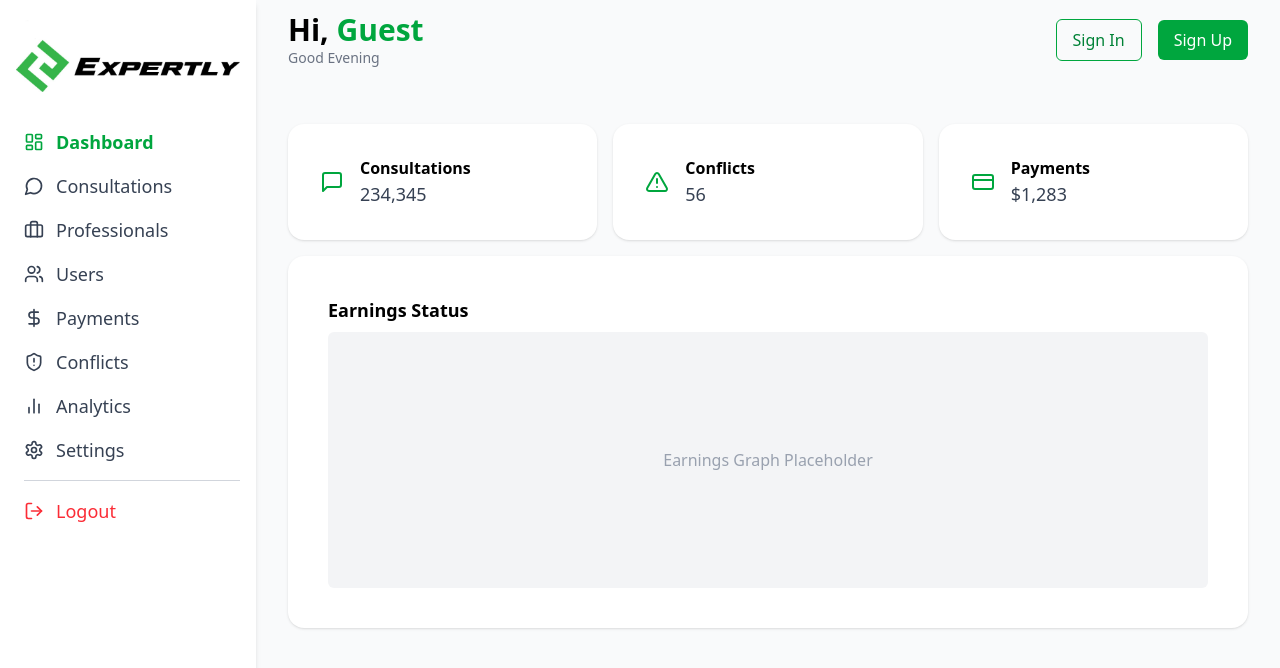
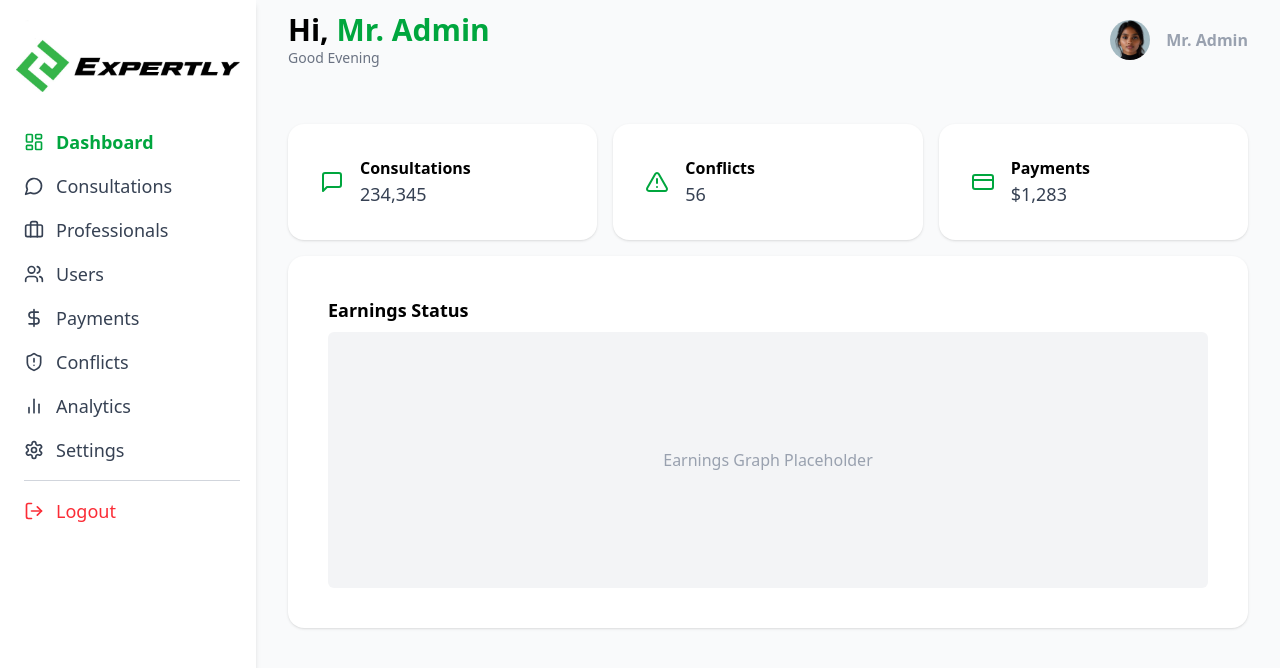
Before and after one commit to nati-badi/ADMIN-EXPERTLY, a React (Vite) app: page /dashboard in a window 1280 px wide. Shown: the top 668 px of the page. Built offline with nearby package versions, Linux system fonts and the light colour scheme.

Commit message:
feat(auth): added a context for authuntication

```diff
--- a/src/App.jsx
+++ b/src/App.jsx
@@ -1,23 +1,18 @@
+// App.jsx
 import { useState } from "react";
 import { useRoutes } from "react-router-dom";
 import routes from "./routes";
+import { AuthContext } from "./context/AuthContext";
 
 function App() {
-  const [isSignedIn, setIsSignedIn] = useState(false);
+  const [isSignedIn, setIsSignedIn] = useState(true);
+  const routeElements = useRoutes(routes(isSignedIn));
 
-  const routeElements = useRoutes(
-    routes.map((route) => {
-      if (route.element && route.element.type?.name === "AdminLayout") {
-        return {
-          ...route,
-          element: <route.element.type isSignedIn={isSignedIn} />,
-        };
-      }
-      return route;
-    })
+  return (
+    <AuthContext.Provider value={{ isSignedIn, setIsSignedIn }}>
+      {routeElements}
+    </AuthContext.Provider>
   );
-
-  return routeElements;
 }
 
 export default App;
--- a/src/components/layout/AdminLayout.jsx
+++ b/src/components/layout/AdminLayout.jsx
@@ -3,16 +3,16 @@ import Sidebar from "./Sidebar";
 import Header from "./Header";
 import { Outlet } from "react-router-dom";
 
-export default function AdminLayout({ isSignedIn }) {
+export default function AdminLayout() {
   return (
     <div className="min-h-screen bg-gray-50 flex">
       {/* Sidebar */}
-      <Sidebar isSignedIn={isSignedIn} />
+      <Sidebar />
 
       {/* Main Content Wrapper */}
       <div className="flex-1 flex flex-col">
         {/* Header */}
-        <Header isSignedIn={isSignedIn} />
+        <Header />
 
         {/* Main Page Content */}
         <main className="p-8 flex-1">
--- a/src/components/layout/Header.jsx
+++ b/src/components/layout/Header.jsx
@@ -1,6 +1,9 @@
 import React from "react";
+import { useAuth } from "../../context/AuthContext";
 
-export default function Header({ isSignedIn }) {
+export default function Header() {
+  const { isSignedIn } = useAuth();
+
   return (
     <header className="flex justify-between items-center mb-6 mx-8 mt-3">
       <div>
@@ -20,7 +23,7 @@ export default function Header({ isSignedIn }) {
               alt="Profile"
               className="w-10 h-10 rounded-full object-cover"
             />
-            <span>Mr. Admin</span>
+            <span className="text-gray-400 font-bold">Mr. Admin</span>
           </>
         ) : (
           <div className="space-x-4">
--- a/src/components/layout/Sidebar.jsx
+++ b/src/components/layout/Sidebar.jsx
@@ -10,8 +10,11 @@ import {
   LogOut,
 } from "lucide-react";
 import { NavLink } from "react-router-dom";
+import { useAuth } from "../../context/AuthContext";
 
-export default function Sidebar({ isSignedIn }) {
+export default function Sidebar() {
+  const { isSignedIn } = useAuth();
+
   return (
     <aside className="w-64 bg-white shadow-md p-4">
       <img
@@ -118,7 +121,7 @@ export default function Sidebar({ isSignedIn }) {
 
         <hr className="border-t border-gray-300 my-4" />
 
-        {!isSignedIn ? (
+        {isSignedIn ? (
           <button className="flex items-center space-x-3 text-red-500 hover:text-red-700 cursor-pointer">
             <LogOut className="w-5 h-5" />
             <span>Logout</span>
--- /dev/null
+++ b/src/context/AuthContext.jsx
@@ -0,0 +1,5 @@
+import { createContext, useContext } from "react";
+
+export const AuthContext = createContext();
+
+export const useAuth = () => useContext(AuthContext);
--- a/src/pages/Dashboard.jsx
+++ b/src/pages/Dashboard.jsx
@@ -1,7 +1,10 @@
 import { Card, CardContent } from "../components/ui/card";
 import { MessageSquare, AlertTriangle, CreditCard } from "lucide-react";
+import { useAuth } from "../context/AuthContext";
 
 export default function Dashboard() {
+  const { isSignedIn } = useAuth();
+
   return (
     <div className="grid grid-cols-3 gap-4 mb-8">
       <Card>
@@ -9,7 +12,11 @@ export default function Dashboard() {
           <MessageSquare className="text-green-600" />
           <div>
             <p className="font-semibold">Consultations</p>
+            {isSignedIn ? (
               <p className="text-lg text-gray-700">234,345</p>
+            ) : (
+              <p className="text-lg text-gray-700">0</p>
+            )}
           </div>
         </CardContent>
       </Card>
@@ -19,7 +26,11 @@ export default function Dashboard() {
           <AlertTriangle className="text-green-600" />
           <div>
             <p className="font-semibold">Conflicts</p>
+            {isSignedIn ? (
               <p className="text-lg text-gray-700">56</p>
+            ) : (
+              <p className="text-lg text-gray-700">0</p>
+            )}
           </div>
         </CardContent>
       </Card>
@@ -29,7 +40,11 @@ export default function Dashboard() {
           <CreditCard className="text-green-600" />
           <div>
             <p className="font-semibold">Payments</p>
+            {isSignedIn ? (
               <p className="text-lg text-gray-700">$1,283</p>
+            ) : (
+              <p className="text-lg text-gray-700">0</p>
+            )}
           </div>
         </CardContent>
       </Card>
@@ -38,9 +53,15 @@ export default function Dashboard() {
         <Card>
           <CardContent className="p-6">
             <h3 className="text-lg font-semibold mb-2">Earnings Status</h3>
+            {isSignedIn ? (
               <div className="h-64 bg-gray-100 rounded-md flex items-center justify-center text-gray-400">
                 Earnings Graph Placeholder
               </div>
+            ) : (
+              <div className="h-64 bg-gray-100 rounded-md flex items-center justify-center text-gray-400">
+                <p>Please sign in to view earnings graph.</p>
+              </div>
+            )}
           </CardContent>
         </Card>
       </div>
--- a/src/routes.jsx
+++ b/src/routes.jsx
@@ -11,7 +11,7 @@ import Payments from "./pages/Payments";
 import Conflicts from "./pages/Conflicts";
 import Analytics from "./pages/Analytics";
 
-const routes = [
+const routes = () => [
   {
     path: "/",
     element: <Navigate to="/dashboard" />,
```
Lines whose indentation alone changed are shown as unchanged.
